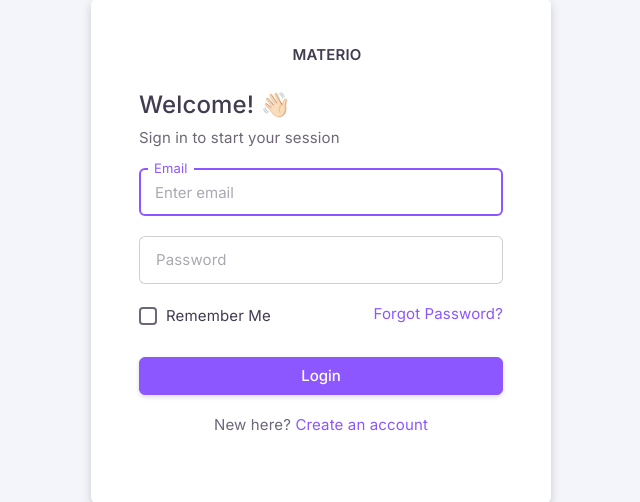
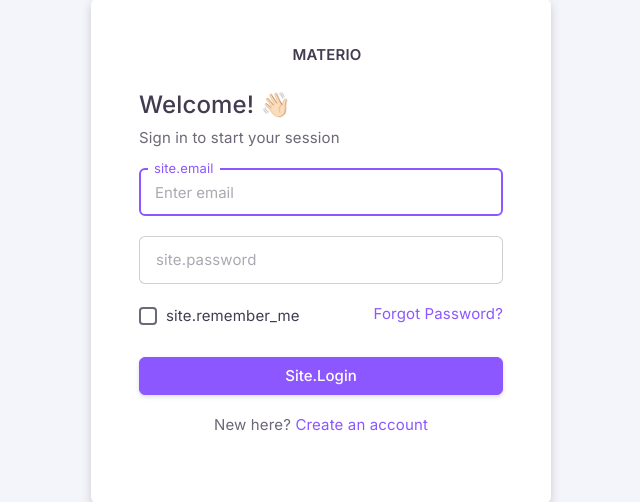
Before and after one commit to mahmoodmohamad/healthcare-appointment-system, a Laravel app: page /login in a window 1280 px wide. Shown: the part 149-651 px from the top of the page, without its empty margins (319-959 px from the left). Run offline with Laravel 12, Linux system fonts and the light colour scheme; parts of the project's set-up code (start-up, migrations or seed data) failed here and were passed over; some libraries are stand-ins or nearby versions.

Commit message:
Translate authentication views

```diff
--- a/resources/views/auth/login.blade.php
+++ b/resources/views/auth/login.blade.php
@@ -54,7 +54,7 @@
                         @csrf
                         <div class="form-floating form-floating-outline mb-5">
                             <input type="email" class="form-control" name="email" id="email" placeholder="Enter email" value="{{ old('email') }}" required autofocus>
-                            <label for="email">Email</label>
+                            <label for="email">@lang('site.email')</label>
                             @error('email')<span class="text-danger">{{ $message }}</span>@enderror
                         </div>
 
@@ -62,7 +62,7 @@
                             <div class="input-group input-group-merge">
                                 <div class="form-floating form-floating-outline">
                                     <input type="password" class="form-control" id="password" name="password" placeholder="••••••••••••" required>
-                                    <label for="password">Password</label>
+                                    <label for="password">@lang('site.password')</label>
                                 </div>
                                 <span class="input-group-text cursor-pointer">
                                     <i class="icon-base ri ri-eye-off-line icon-20px"></i>
@@ -73,13 +73,13 @@
                         <div class="mb-5 pb-2 d-flex justify-content-between align-items-center">
                             <div class="form-check mb-0">
                                 <input class="form-check-input" type="checkbox" name="remember" id="remember-me">
-                                <label class="form-check-label" for="remember-me">Remember Me</label>
+                                <label class="form-check-label" for="remember-me">@lang('site.remember_me')</label>
                             </div>
                             <a href="#" class="float-end mb-1">Forgot Password?</a>
                         </div>
 
                         <div class="mb-5">
-                            <button type="submit" class="btn btn-primary d-grid w-100">Login</button>
+                            <button type="submit" class="btn btn-primary d-grid w-100">@lang('site.login')</button>
                         </div>
                     </form>
 
```
